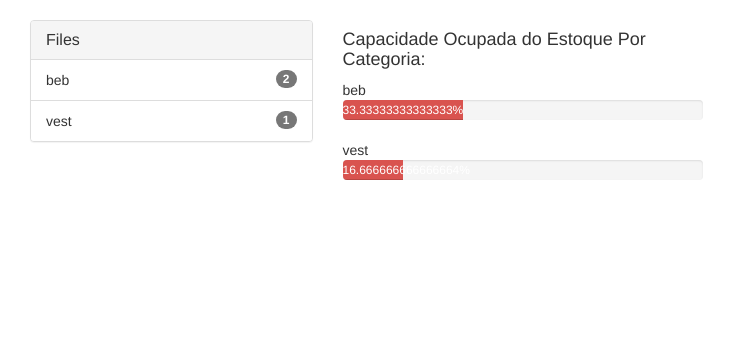
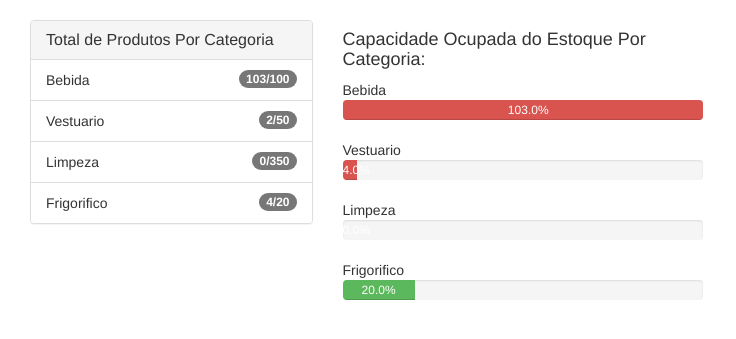
Before and after one commit to marlonferrariUCL/jsonArqDemo, a Flask app: page /relatorio in a window 1280 px wide. Shown: the part 51-390 px from the top of the page, without its empty margins (0-736 px from the left). Run offline with Flask 2, Linux system fonts and the light colour scheme; some libraries are stand-ins or nearby versions.

Commit message:
aula 05/11

```diff
--- a/app.py
+++ b/app.py
@@ -3,6 +3,47 @@ import json
 
 app = Flask(__name__)
 
+def joinProdEstoque():
+    #le os dados
+    arq = open('capEstoque.json', 'r')
+    est = json.load(arq)
+    arq = open('estoque.json', 'r')
+    prod = json.load(arq)
+    arq = open('codProd.json', 'r')
+    desc = json.load(arq)
+    #cria o dicionario das categorias no estoque
+    chaves = [x for x in est.keys()]
+    diciProdEst = {}
+    for chave in chaves:
+        diciProdEst[chave] = []
+    #adiciona a capacidade da categoria no dicionario
+    #{'beb': [100], 'frig': [20], 'limp': [350], 'vest': [50]}
+    for chave, valor in est.items():
+        diciProdEst[chave].append(valor)
+    #cria a soma total das categorias existentes nos produtos do estoque
+    #{'beb': 103, 'vest': 2}
+    aux = {}
+    for produto in prod:
+        aux[produto['categoria']] = 0
+    for produto in prod:
+        aux[produto['categoria']] += int(produto['quantidade'])
+    #adicionar os totais do estoque no dicionario
+    for chave, valor in aux.items():
+        diciProdEst[chave].append(valor)
+    #cria os zeros nas categorias sem estoque
+    for chave, valor in diciProdEst.items():
+        if len(valor) < 2:
+            diciProdEst[chave].append(0)
+    #{'beb': [100, 103], 'frig': [20, 0], 'limp': [350, 0], 'vest': [50, 2]}
+    #cria o dicionario com chaves da descricao
+    diciProdEstMelhor = {}
+    for codigo, descricao in desc.items():
+        diciProdEstMelhor[descricao] = codigo
+    #transfere os valores do dicionario antigo para o novo
+    for chave, id in diciProdEstMelhor.items():
+        diciProdEstMelhor[chave] = diciProdEst[id]
+    #{'Bebida': [100, 103], 'Frigorífico': [20, 0], 'Limpeza': [350, 0],'Vestuário': [50, 2]}
+    return diciProdEstMelhor
 
 @app.route('/', methods=['get'])
 def hello_world():  # put application's code here
@@ -53,7 +94,8 @@ def relatorio():
     #CONTAGEM DOS ITENS
     for d in dados:
         diciCat[d['categoria']] += 1
-    return render_template('relatorio.html', diciCat=diciCat)
+    diciProdEstoque = joinProdEstoque()
+    return render_template('relatorio.html', diciCat=diciCat, diciProdEstoque=diciProdEstoque)
 
 if __name__ == '__main__':
     app.run()
--- /dev/null
+++ b/capEstoque.json
@@ -0,0 +1,6 @@
+{
+    "beb":100,
+    "vest":50,
+    "limp":350,
+    "frig":20
+}
--- /dev/null
+++ b/codProd.json
@@ -0,0 +1,6 @@
+{
+    "beb":"Bebida",
+    "vest":"Vestuario",
+    "limp":"Limpeza",
+    "frig":"Frigorifico"
+}
--- a/estoque.json
+++ b/estoque.json
@@ -1 +1 @@
-[{"codItem": "123", "desc": "Coca Cola", "medida": "lt", "categoria": "beb", "fabricante": "Coca Cola", "quantidade": "100", "precunit": "3,44"}, {"codItem": "999", "desc": "Fanta Uva", "medida": "lt", "categoria": "beb", "fabricante": "Coca Cola", "quantidade": "3", "precunit": "2,22"}, {"codItem": "123", "desc": "Camisa", "medida": "un", "categoria": "vest", "fabricante": "Lacoste", "quantidade": "2", "precunit": "99999"}]
+[{"codItem": "123", "desc": "Coca Cola", "medida": "lt", "categoria": "beb", "fabricante": "Coca Cola", "quantidade": "100", "precunit": "3,44"}, {"codItem": "999", "desc": "Fanta Uva", "medida": "lt", "categoria": "beb", "fabricante": "Coca Cola", "quantidade": "3", "precunit": "2,22"}, {"codItem": "123", "desc": "Camisa", "medida": "un", "categoria": "vest", "fabricante": "Lacoste", "quantidade": "2", "precunit": "99999"}, {"codItem": "sdsds", "desc": "Bife de Tubar\u00e3o Baleia", "medida": "kg", "categoria": "frig", "fabricante": "TESTE2", "quantidade": "4", "precunit": "9,99"}]
--- a/templates/relatorio.html
+++ b/templates/relatorio.html
@@ -43,13 +43,13 @@
 							<div class="panel-heading">
 							  <h4 class="panel-title">
 								<a data-toggle="collapse" data-parent="#accordion" href="#collapse1">
-								Files</a>
+								Total de Produtos Por Categoria</a>
 							  </h4>
 							</div>
 							<div id="collapse1" class="panel-collapse collapse in">
 								<ul class="list-group">
-                                    {% for cat, qtd in diciCat.items()  %}
-									    <li class="list-group-item"><span class="badge">{{ qtd }}</span> {{ cat }}</li>
+                                    {% for cat, qtd in diciProdEstoque.items()  %}
+									    <li class="list-group-item"><span class="badge">{{ qtd[1] }}/{{ qtd[0] }}</span> {{ cat }}</li>
                                     {% endfor %}
 								</ul>
 							</div>
@@ -60,13 +60,16 @@
 						<div class="row">
 							<div class="col col-md-5">
 								<h4>Capacidade Ocupada do Estoque Por Categoria:</h4>
-                                {% for cat, qtd in diciCat.items()  %}
+                                {% for cat, qtd in diciProdEstoque.items()  %}
 										{{ cat }}<span class="pull-right strong"></span>
 										 <div class="progress">
-                                             {% if qtd/6 < 0.50 %}
-											    <div class="progress-bar progress-bar-danger" role="progressbar" aria-valuenow="" aria-valuemin="0" aria-valuemax="100" style="width:{{ (qtd/6)*100 }}%">
-                                                    {{ (qtd/6)*100 }}%</div>
-                                             {% endif %}
+                                                {% if  (qtd[1]/qtd[0])*100 >= 100 or  (qtd[1]/qtd[0])*100 < 20 %}
+											    <div class="progress-bar progress-bar-danger" role="progressbar" aria-valuenow="" aria-valuemin="0" aria-valuemax="100" style="width:{{ (qtd[1]/qtd[0])*100 }}%">
+                                                    {{ (qtd[1]/qtd[0])*100 }}%</div>
+                                                {% else %}
+ 											    <div class="progress-bar progress-bar-success" role="progressbar" aria-valuenow="" aria-valuemin="0" aria-valuemax="100" style="width:{{ (qtd[1]/qtd[0])*100 }}%">
+                                                    {{ (qtd[1]/qtd[0])*100 }}%</div>
+                                                {% endif %}
 										</div>
                                 {% endfor %}
 							</div>
```
